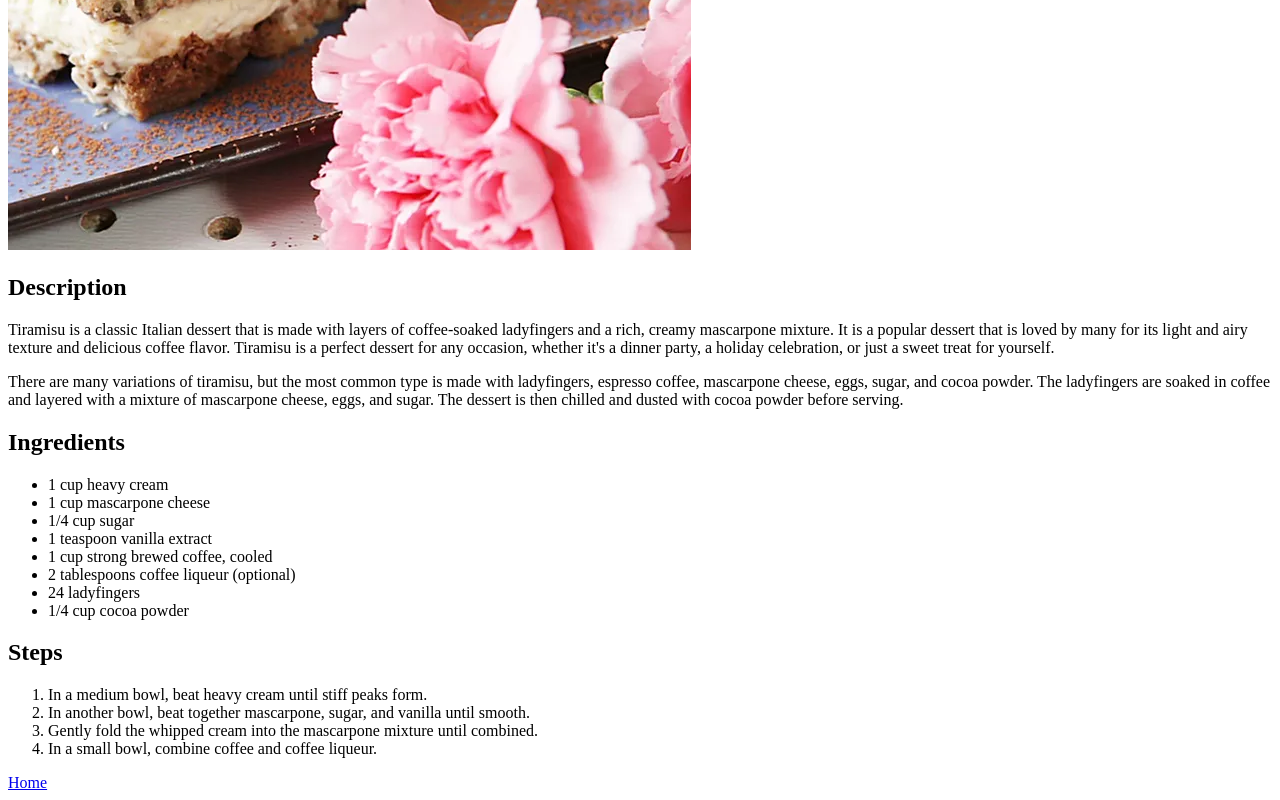
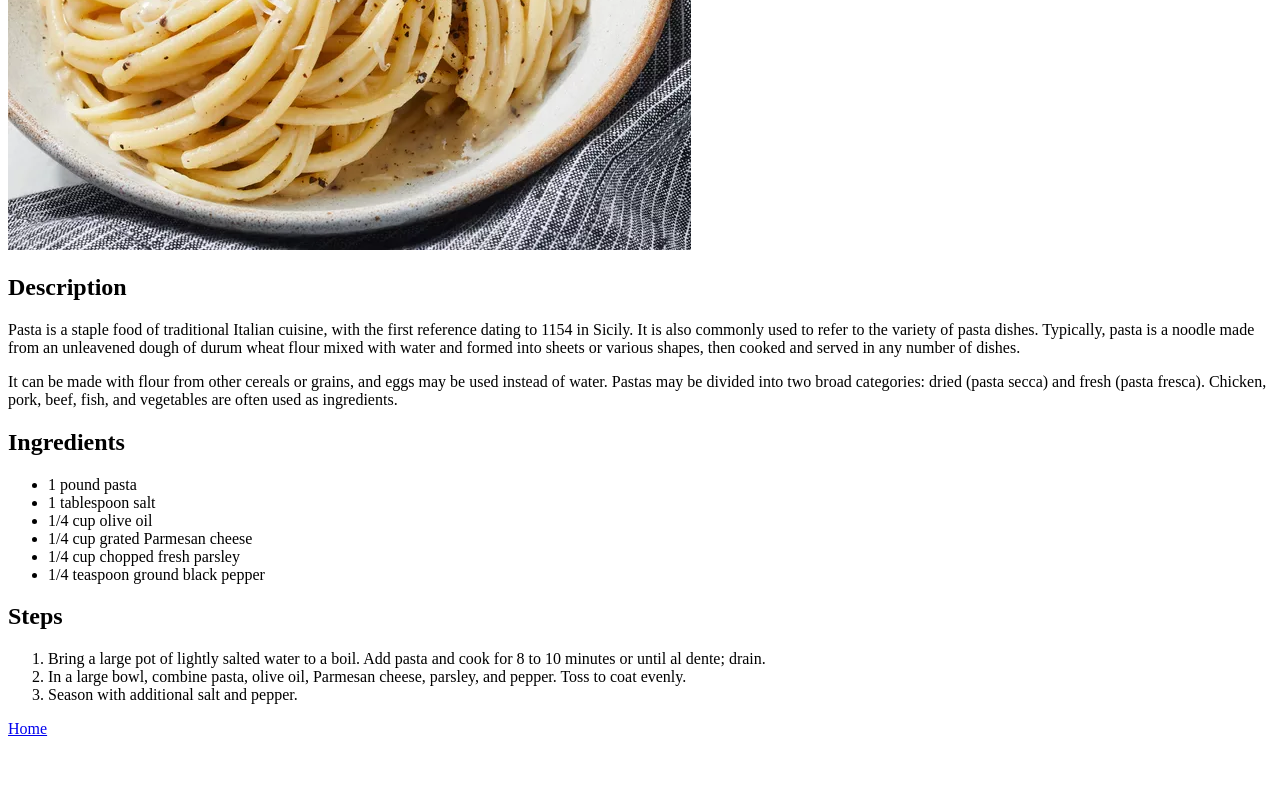
Before and after one commit to eraldi6/odin-recipes, a plain HTML site: page recipes/pasta.html in a window 1280 px wide. Shown: the part 368-1168 px from the top of the page. After the commit the page ends 1114 px from the top, so only its background shows below. Drawn offline with Linux system fonts and the light colour scheme.

Commit message:
Add forgotten files
Apparently I hadn't saved or added the Pasta file

```diff
--- a/recipes/pasta.html
+++ b/recipes/pasta.html
@@ -2,34 +2,31 @@
 <html>
     <head lang="en">
         <meta charset="utf-8">
-        <title>Tiramisu | Odin Recipes</title>
+        <title>Pasta | Odin Recipes</title>
     </head>
     <!-- comment -->
     <body>
         <a href="../index.html">Home</a>
-        <h1>Tiramisu</h1>
-        <img src="../images/tiramisu.jpg" alt="Tiramisu">
+        <h1>Pasta</h1>
+        <img src="../images/pasta.jpg" alt="Pasta">
         <h2>Description</h2>
-        <p>Tiramisu is a classic Italian dessert that is made with layers of coffee-soaked ladyfingers and a rich, creamy mascarpone mixture. It is a popular dessert that is loved by many for its light and airy texture and delicious coffee flavor. Tiramisu is a perfect dessert for any occasion, whether it's a dinner party, a holiday celebration, or just a sweet treat for yourself.</p>
-        <p>There are many variations of tiramisu, but the most common type is made with ladyfingers, espresso coffee, mascarpone cheese, eggs, sugar, and cocoa powder. The ladyfingers are soaked in coffee and layered with a mixture of mascarpone cheese, eggs, and sugar. The dessert is then chilled and dusted with cocoa powder before serving.</p>
-       <h2>Ingredients</h2>
+        <p>Pasta is a staple food of traditional Italian cuisine, with the first reference dating to 1154 in Sicily. It is also commonly used to refer to the variety of pasta dishes. Typically, pasta is a noodle made from an unleavened dough of durum wheat flour mixed with water and formed into sheets or various shapes, then cooked and served in any number of dishes.</p>
+        <p>It can be made with flour from other cereals or grains, and eggs may be used instead of water. Pastas may be divided into two broad categories: dried (pasta secca) and fresh (pasta fresca). Chicken, pork, beef, fish, and vegetables are often used as ingredients.</p>
+        <h2>Ingredients</h2>
         <ul>
-            <li>1 cup heavy cream</li>
-            <li>1 cup mascarpone cheese</li>
-            <li>1/4 cup sugar</li>
-            <li>1 teaspoon vanilla extract</li>
-            <li>1 cup strong brewed coffee, cooled</li>
-            <li>2 tablespoons coffee liqueur (optional)</li>
-            <li>24 ladyfingers</li>
-            <li>1/4 cup cocoa powder</li>
+            <li>1 pound pasta</li>
+            <li>1 tablespoon salt</li>
+            <li>1/4 cup olive oil</li>
+            <li>1/4 cup grated Parmesan cheese</li>
+            <li>1/4 cup chopped fresh parsley</li>
+            <li>1/4 teaspoon ground black pepper</li>
         </ul>
         <h2>Steps</h2>
         <ol>
-            <li>In a medium bowl, beat heavy cream until stiff peaks form.</li>
-            <li>In another bowl, beat together mascarpone, sugar, and vanilla until smooth.</li>
-            <li>Gently fold the whipped cream into the mascarpone mixture until combined.</li>
-            <li>In a small bowl, combine coffee and coffee liqueur.</li>
-            </ol>
+            <li>Bring a large pot of lightly salted water to a boil. Add pasta and cook for 8 to 10 minutes or until al dente; drain.</li>
+            <li>In a large bowl, combine pasta, olive oil, Parmesan cheese, parsley, and pepper. Toss to coat evenly.</li>
+            <li>Season with additional salt and pepper.</li>
+        </ol>
         <a href="../index.html">Home</a>
     </body>
 </html>
```
